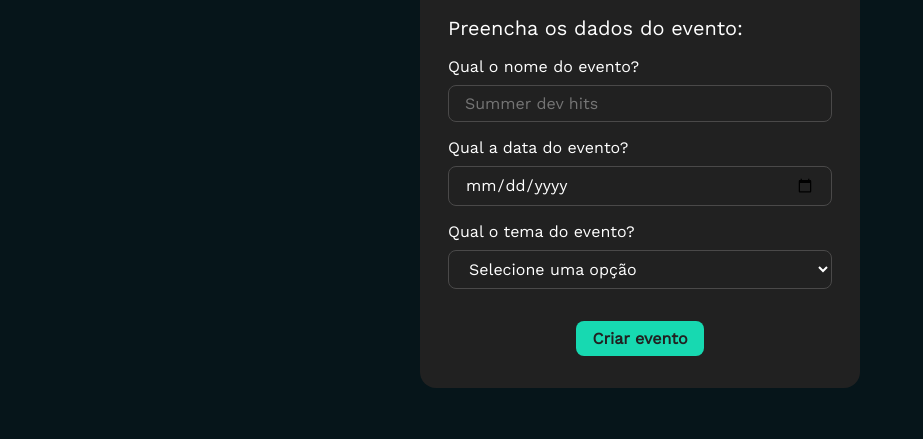
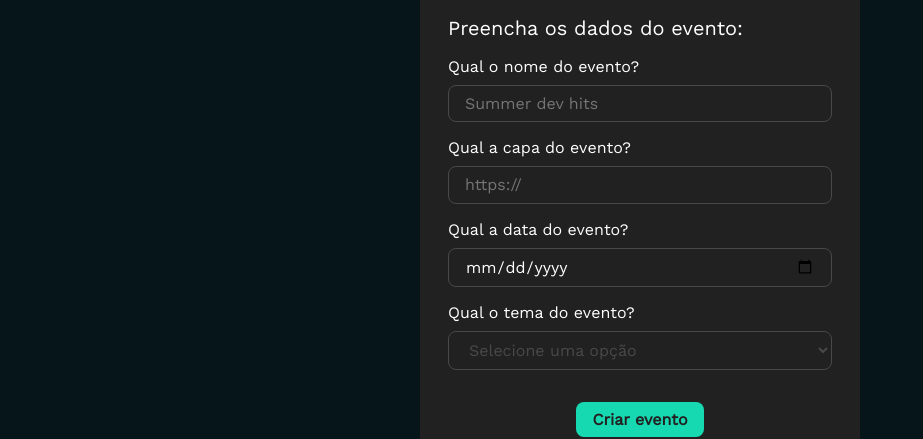
Before and after one commit to Isla-ctrl/Tecboard-React, a React (Vite) app: page / in a window 1280 px wide. Shown: the part 780-1219 px from the top of the page, without its empty margins (0-923 px from the left). Built offline with nearby package versions, Linux system fonts and the light colour scheme.

Commit message:
Finaliza formulario com lista suspensa

```diff
--- a/src/componentes/FormularioDeEvento/index.jsx
+++ b/src/componentes/FormularioDeEvento/index.jsx
@@ -24,6 +24,17 @@ export function FormularioDeEvento({ temas }) {
         />
       </CampoDeFormulario>
       <CampoDeFormulario>
+        <Label htmlFor="capa">
+          Qual a capa do evento?
+        </Label>
+        <CampoDeEntrada
+        type="text"
+        id="capa"
+        placeholder="https://"
+        name="capa"
+        />
+      </CampoDeFormulario>
+      <CampoDeFormulario>
         <Label htmlFor="dataEvento">
           Qual a data do evento?
         </Label>
--- a/src/componentes/ListaSuspensa/lista-suspensa.estilos.css
+++ b/src/componentes/ListaSuspensa/lista-suspensa.estilos.css
@@ -5,6 +5,6 @@
     font-weight: 400;
     font-size: 16px;
     line-height: 120%;
-    color: #ffffff;
+    color: #4A4949;
     padding: 8px 16px;
 }
```
